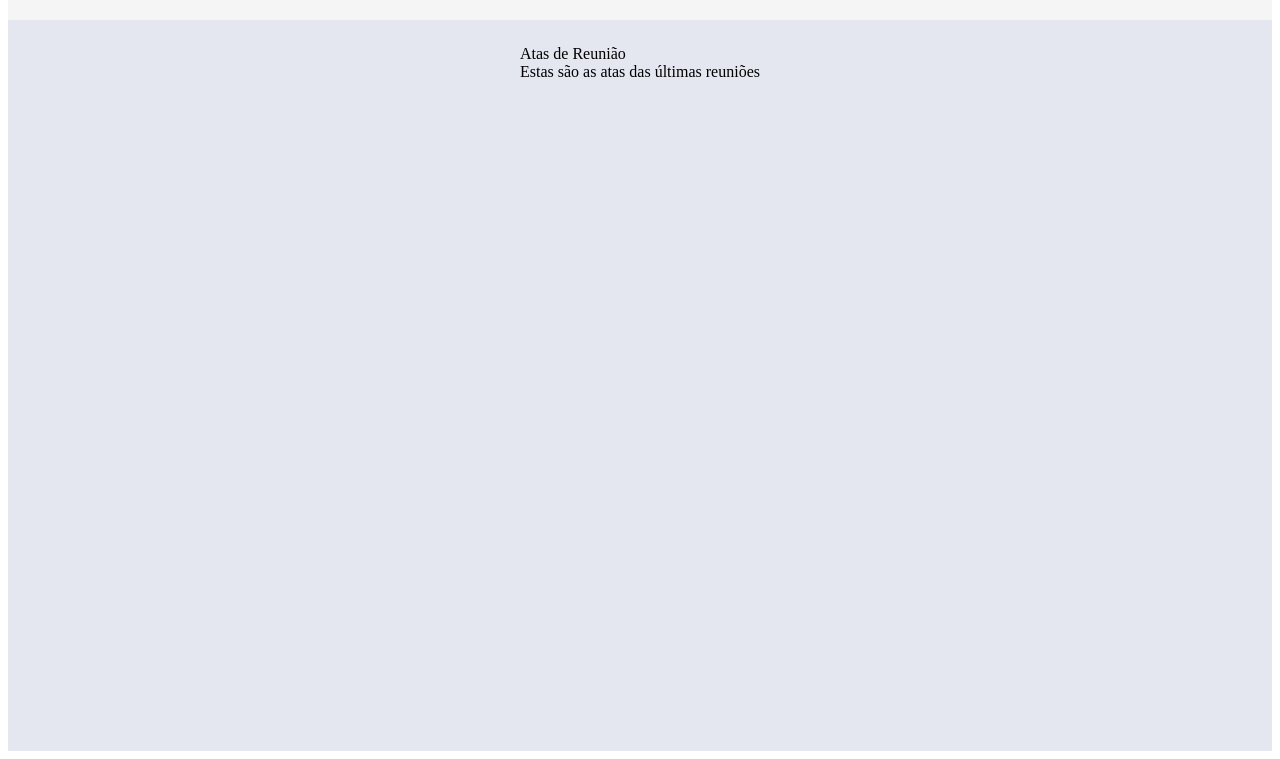
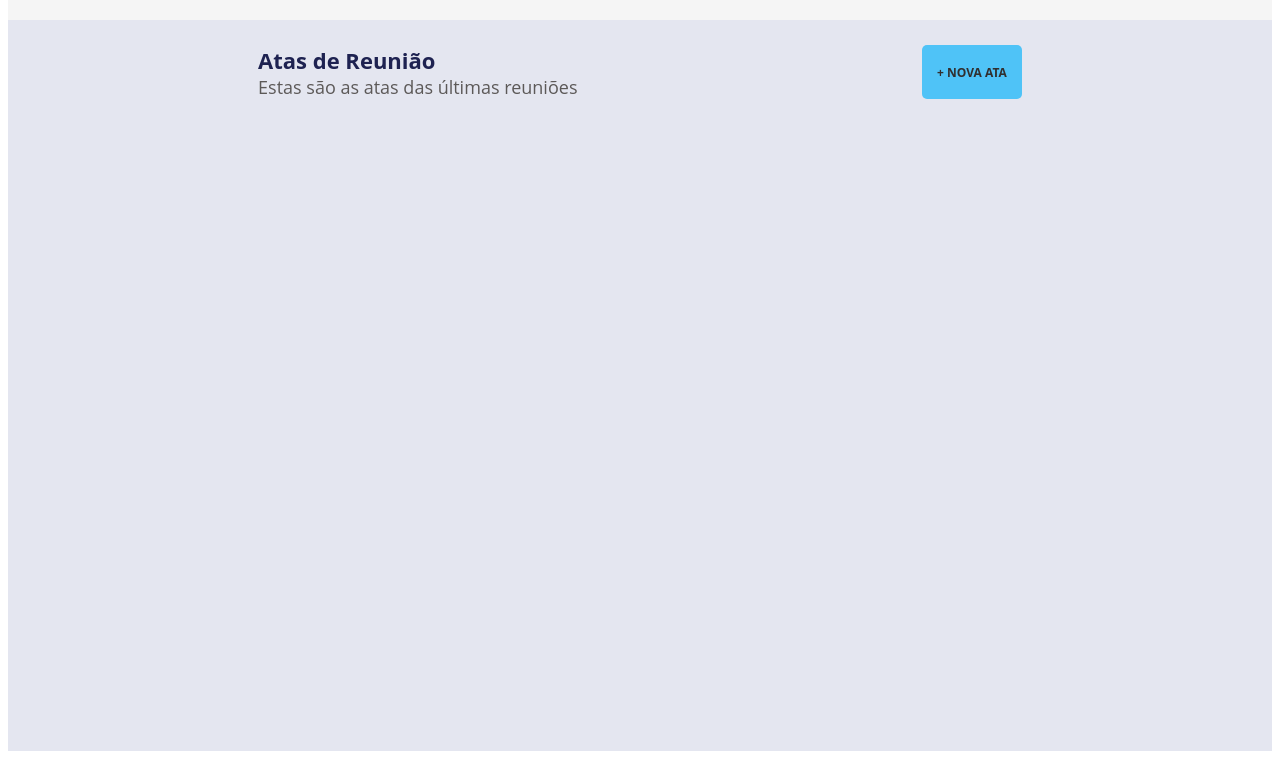
Before and after one commit to AHalic/atas_frontend, a React app in the folder app/: page / in a window 1280 px wide. Shown: the part 57-816 px from the top of the page. Built offline with nearby package versions, Linux system fonts and the light colour scheme.

Commit message:
:construction: :lipstick: fixes padding

```diff
--- a/app/src/Components/Home/Home.js
+++ b/app/src/Components/Home/Home.js
@@ -11,10 +11,15 @@ export default function Home() {
 			<Header></Header>
 
 			<div className="container-atas">
+				<div className="aux"></div>
 				<div className="container-texts">
-					<text id="atas-text-1">Atas de Reunião</text>
-					<text id="atas-text-2">Estas são as atas das últimas reuniões</text>
+					<p id="atas-text-1">Atas de Reunião</p>
+					<p id="atas-text-2">Estas são as atas das últimas reuniões</p>
 				</div>
+				<button className="new-ata-button" type="button">
+                    + NOVA ATA
+                </button>
+				<div className="aux"></div>
 			</div>
 
 			<div className="Content">
--- a/app/src/Components/Home/style.css
+++ b/app/src/Components/Home/style.css
@@ -6,16 +6,58 @@
     vertical-align: middle;
 }
 
+.aux {
+    max-width: 300px;
+    min-width: 20px;
+}
+
 .container-atas {
     display: flex;
     width: auto;
-    padding: 2%;
-    align-items: center;
-    flex-direction: column;
+    padding: 25px 10px;
+    justify-content: space-between;
+    flex-direction: row;
 }
 
 .container-texts {
+    margin-right: 10%;
     display: flex;
     align-items: flex-start;
     flex-direction: column;
 }
+
+.container-texts #atas-text-1 {
+    margin: 0;
+    padding: 0;
+    color: #1E2251;
+    font-family: 'Open Sans', sans-serif;
+    font-size: 22px;
+    font-weight: 700;
+}
+
+.container-texts #atas-text-2 {
+    margin: 0;
+    padding: 0;
+    color: #5C5958;
+    font-family: 'Open Sans', sans-serif;
+    font-size: 18px;
+    font-weight: 400;
+}
+
+.new-ata-button {
+    font-family: 'Open Sans', sans-serif;
+    font-size: 12px;
+    font-weight: 700;
+    color: #312F2F;
+    text-align: center;
+
+    width: 100px;
+    padding: 8px 14px;
+    border-radius: 5px;
+    background-color: #4FC3F7;
+    border: none;
+}
+
+.new-ata-button:hover {
+    background-color: #6CCCF8;
+}
```
